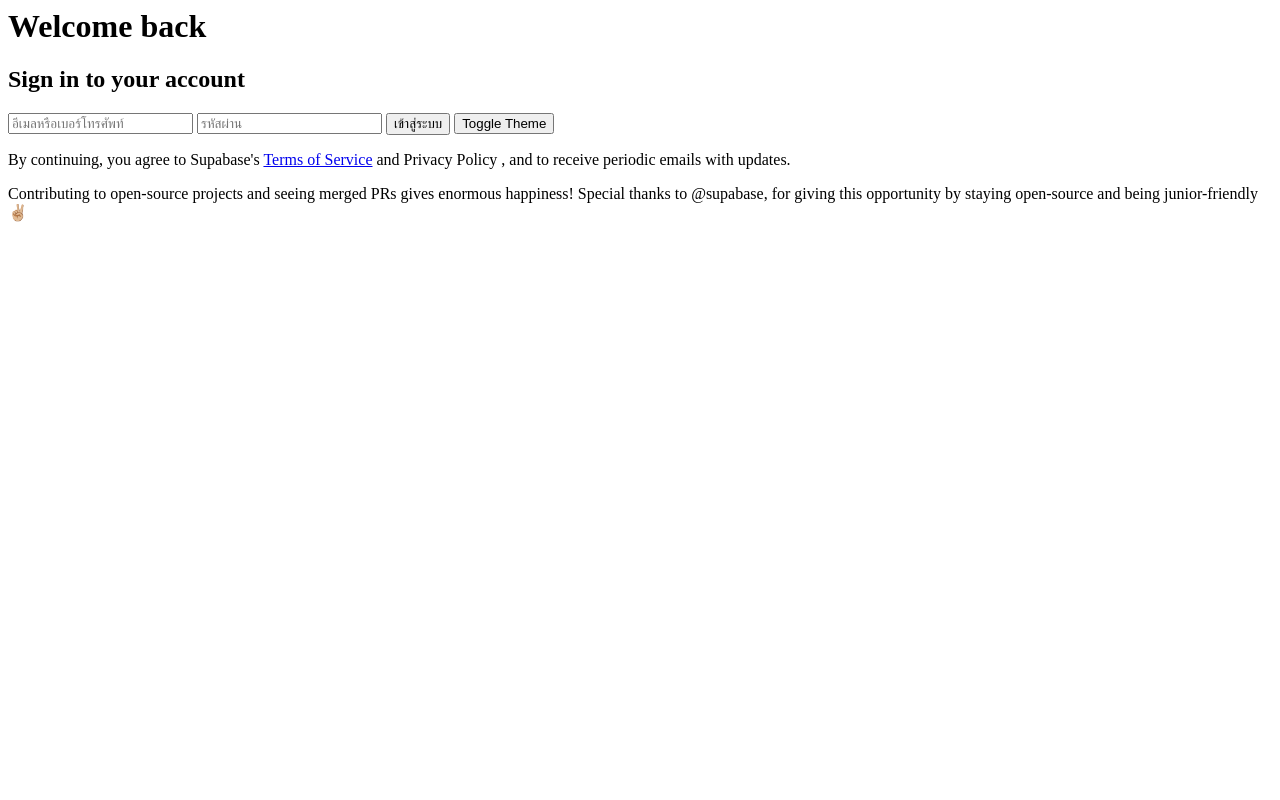
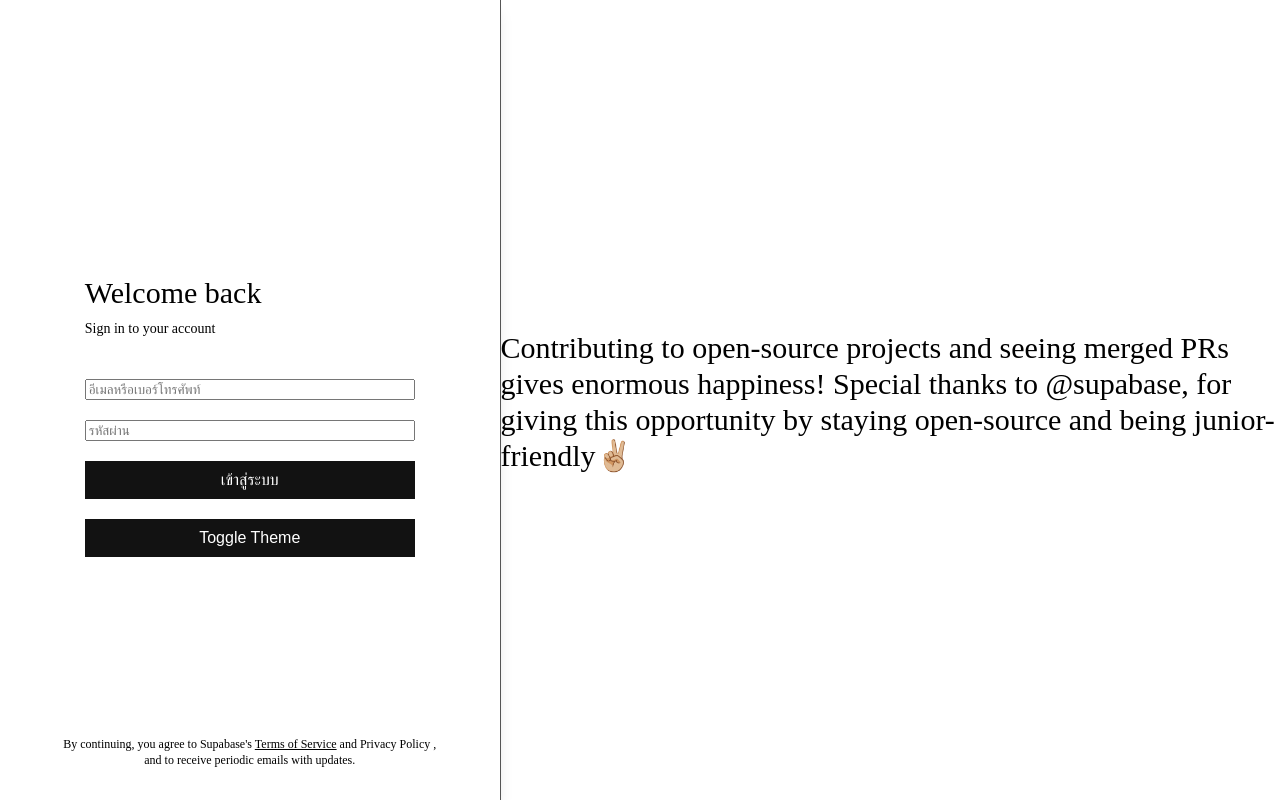
Before and after one commit to teeragiat/hagbizflow, a plain HTML site: page index.html in a window 1280 px wide. Drawn offline with Linux system fonts and the light colour scheme; a script that the page names is missing.

Commit message:
Update styles.css

```diff
--- a/styles.css
+++ b/styles.css
@@ -1 +1,319 @@
-github/workflows/styles/
+/* 🌞 Light Theme */
+[data-theme="light"] {
+    --bg-color: #ffffff;
+    --text-color: #000000;
+    --btn-color: #121212;
+    --tbtn-color: #ffffff;
+    --icn-color: #000000;
+    --border-default: #555555;
+}
+
+/* 🌙 Dark Theme */
+[data-theme="dark"] {
+    --bg-color: #121212;
+    --text-color: #ffffff;
+    --text-color2: #d3d3d3;
+    --text-lighter: #979797;
+    --text-lighter-hover: #ffffff;
+    --btn-color: #ffffff;
+    --tbtn-color: #000000;
+    --icn-color: #ffffff;
+    --border-default: #353535;
+    --bg-studio:#242424 ;
+}
+
+button {
+    padding: 10px 20px;
+    border: none;
+    cursor: pointer;
+    font-size: 16px;
+    transition: background 0.3s;
+}
+
+
+[data-theme="light"] button {
+    background:var(--btn-color);
+    color: var(--tbtn-color);
+}
+
+/* Dark Theme Button */
+[data-theme="dark"] button {
+    background:var(--btn-color);
+    color: var(--tbtn-color);
+}
+
+
+
+
+
+
+
+
+
+
+
+
+*{
+    box-sizing: border-box;
+}
+body{
+    margin: 0;
+}
+body {
+    transition: background-color 0.5s cubic-bezier(0.68, -0.55, 0.265, 1.55), color 0.5s cubic-bezier(0.68, -0.55, 0.265, 1.55);
+    position: relative;
+    background-color: var(--bg-color);
+    color: var(--text-color);
+    overflow-x: clip;
+    -moz-osx-font-smoothing: grayscale;
+    -webkit-font-smoothing: antialiased;
+}
+
+
+
+.overflow-x-auto {
+    overflow-x: auto; /* Enables horizontal scrolling */
+    white-space: nowrap; /* Prevents text wrapping */
+}
+/* 🌟 HIDING SCROLLBAR */
+.no-scrollbar::-webkit-scrollbar {
+    display: none; /* Hide scrollbar in WebKit (Chrome, Safari) */
+}
+.no-scrollbar {
+    -ms-overflow-style: none;  /* Hide scrollbar in IE/Edge */
+    scrollbar-width: none;      /* Hide scrollbar in Firefox */
+}
+
+
+
+
+.hidden{
+    display: none;
+}
+/* 🌟 FLEXBOX LAYOUT & SPACING */
+
+.w-full {
+    width: 100%;
+}
+.h-screen {
+    height: 100vh;
+}
+.h-full{
+    height: 100%;
+}
+
+
+
+
+/* 🌟 justify-content Property */
+
+.items-center {
+    align-items: center;
+}
+.justify-between {
+    justify-content: space-between;
+}
+.justify-center {
+    justify-content: center;
+}
+
+/* 🌟 POSITION */
+.relative {
+    position: relative;
+}
+.absolute{
+    position: absolute;
+}
+
+
+.flex {
+    display: flex;
+}
+.flex-1 {
+    flex: 1 1 0%;
+}
+.flex-shrink{
+    flex-shrink: 1;
+}
+.flex-shrink-0 {
+    flex-shrink: 0; /
+}
+.flex-col {
+    flex-direction: column;
+}
+/* 🌟 SCROLLING & NO WRAP */
+.flex-nowrap {
+    flex-wrap: nowrap; /* Prevents items from wrapping to the next line */
+}
+.basis-1-4 {
+    flex-basis: 25%;
+}
+
+
+
+/* 🌟 TEXT AND STYLE */
+:root {
+    --hfs-2xl-3xl: 1.5rem; /* Default: 2xl (24px) */
+    --hdl-2xl-3xl: 2rem;
+}
+
+@media (min-width: 1024px) {
+    :root {
+        --hfs-2xl-3xl: 1.875rem; /* Large: 3xl (30px) */
+        --hdl-2xl-3xl: 2.25rem;
+    }
+}
+
+
+
+h1, h2, h3, h4, h5, h6 {
+    font-size: inherit;
+    font-weight: inherit;
+}
+blockquote, dd, dl, figure, h1, h2, h3, h4, h5, h6, hr, p, pre {
+    margin: 0;
+}
+a{
+    text-decoration: none;
+    color: inherit;
+}
+.underline{
+    text-decoration-line: underline;
+}
+
+.text-xs{
+    font-size: .75rem;
+    line-height: 1rem;
+}
+.text-sm{
+    font-size: .875rem;
+    line-height: 1.25rem;
+}
+.text-2xl{
+    font-size: 1.5rem;
+    line-height: 2rem;
+}
+.text-3xl{
+    font-size: 1.875rem;
+    line-height: 2.25rem;
+}
+.text-2to3xl{
+    font-size: var(--hfs-2xl-3xl);
+    line-height: var(--hdl-2xl-3xl)
+}
+.text-lighter{
+    color: var(--text-lighter);
+}
+.text-lighter-hover:hover {
+    color: var(--text-lighter-hover);
+}
+
+
+
+
+
+
+/* 🌟 RESPONDSIVE WEBSITE */
+.xl-flex{
+    display: none;
+}
+
+@media (min-width: 1280px) {
+    .xl-flex {
+        display: flex;
+    }
+}
+
+@media (min-width: 640px) {
+    .sm-max-w{
+        width: 384px;
+    }
+    .sm-text-center {
+        text-align: center;
+    }
+    .sm-mx-auto{
+        margin-left: auto;
+        margin-right: auto;
+    }
+}
+
+
+
+.login-form {
+    width: 330px;
+}
+
+
+/* 🌟 ORDER Z-index */
+.z-10{
+    z-index: 10;
+}
+
+/* 🌟 MARGIN-PADDING */
+.mt-8{
+    margin-top: 2rem;
+}
+.mb-2{
+    margin-bottom: 0.5rem;
+}
+.mb-10{
+    margin-bottom: 2.5rem;
+}
+
+
+
+
+
+
+
+.bg-alternative {
+    background-color:var(--bg-color);
+}
+.gap-4{
+    gap: 1.25rem;
+}
+.gap-5{
+    gap: 1.25rem;
+}
+.gap-6{
+    gap: .3rem;
+}
+
+.px-5 {
+    padding-left: 1.25rem; /* 20px */
+    padding-right: 1.25rem; /* 20px */
+}
+.py-2 {
+    padding-top: 0.5rem; /* 8px */
+    padding-bottom: 0.5rem; /* 8px */
+}
+.pt-16 {
+    padding-top: 4rem; /* 64px */
+}
+.pl-1 {
+    padding-left: 0.25rem; /* 4px */
+}
+.pr-3 {
+    padding-right: 0.75rem; /* 12px */
+}
+.pb-8 {
+    padding-bottom: 2rem; /* 32px */
+}
+
+
+/* 🌟 BORDER */
+.border-default {
+    border-color: var(--border-default);
+}
+
+.border-r {
+    border-right: 1px solid var(--border-default);
+
+}
+.shadow-lg {
+    box-shadow: 0 10px 15px -3px rgba(0, 0, 0, 0.1), 0 4px 6px -2px rgba(0, 0, 0, 0.05);
+}
+
+.bg-studio {
+    background-color: var(--bg-studio); /* Use CSS variable or fallback color */
+}
```
